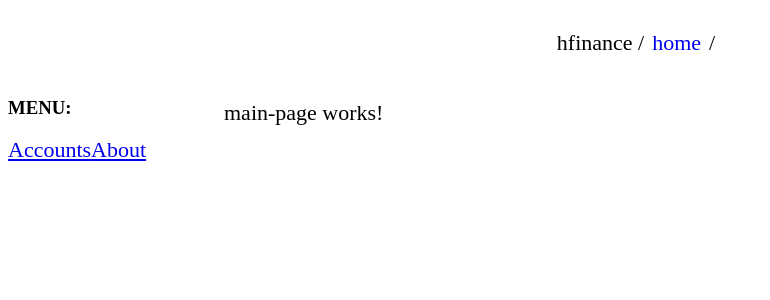
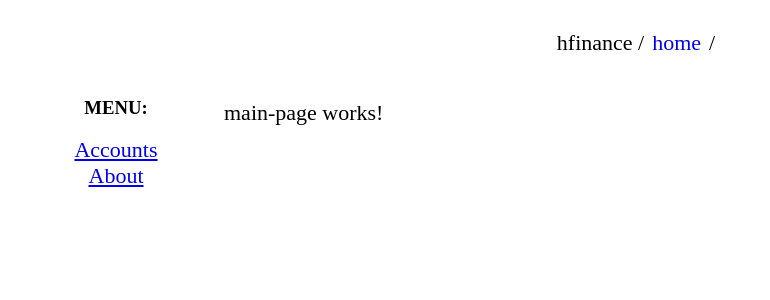
Before and after one commit to andrew20242/hfinance_front, an Angular app: page /home in a window 1280 px wide. Shown: the top 300 px of the page, without its empty margins (0-770 px from the left). Built offline with nearby package versions, Linux system fonts and the light colour scheme.

Commit message:
add basic side menu css

```diff
--- a/src/app/components/side-menu/side-menu.component.html
+++ b/src/app/components/side-menu/side-menu.component.html
@@ -1,4 +1,4 @@
-<div>
+<div class="side-menu">
   <h3>MENU:</h3>
   <a routerLink="/accounts">Accounts</a>
   <a routerLink="/about">About</a>
--- a/src/app/components/side-menu/side-menu.component.scss
+++ b/src/app/components/side-menu/side-menu.component.scss
@@ -0,0 +1,6 @@
+.side-menu {
+  display: flex;
+  flex-direction: column;
+  align-items: center;
+  height: 100%;
+}
```
